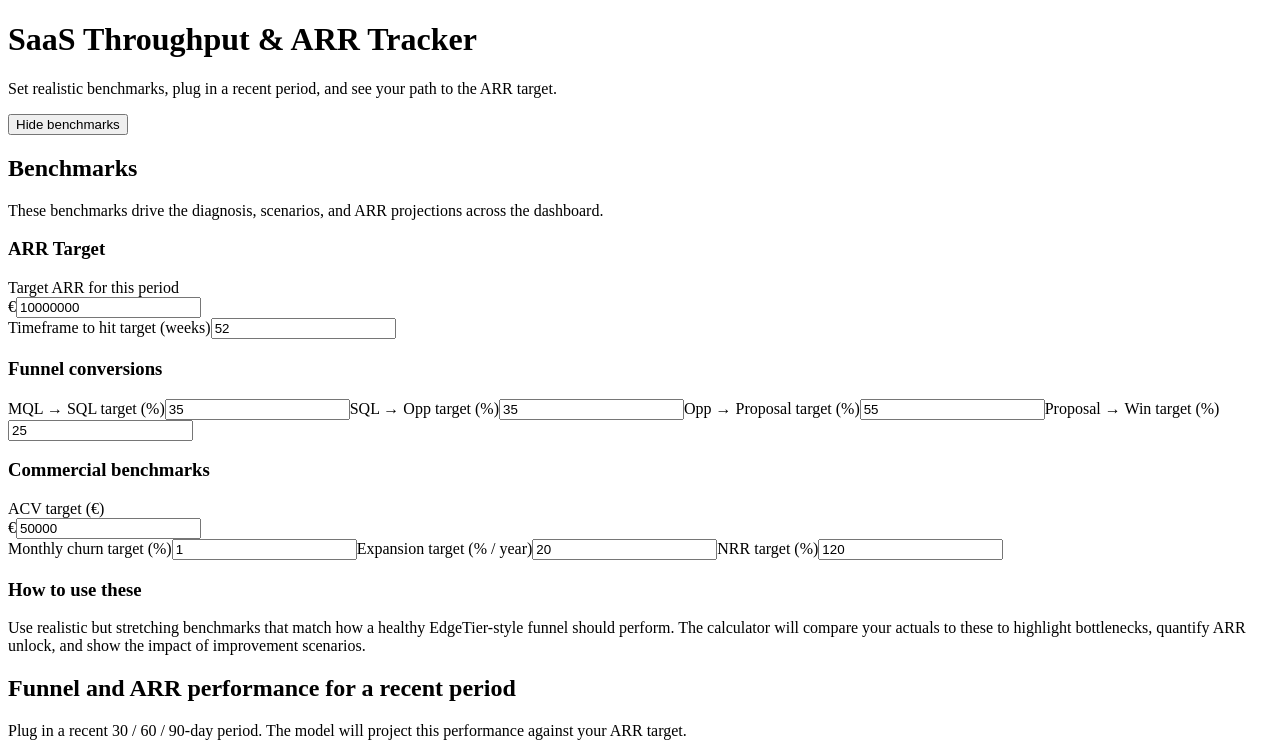
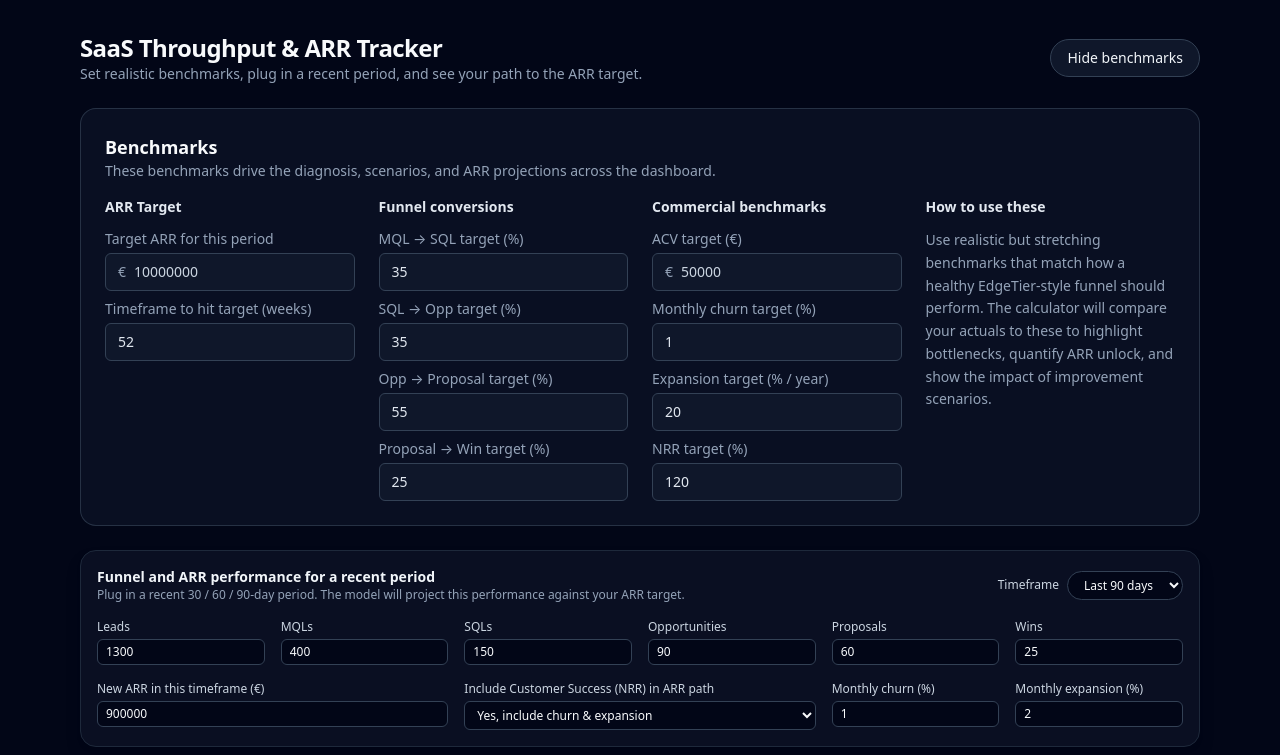
Before and after one commit to powerstephen/saas-throughput-tracker, a Next.js app: page / in a window 1280 px wide. Shown: the top 755 px of the page. Built offline with nearby package versions, Linux system fonts and the light colour scheme.

Commit message:
Update globals.css

```diff
--- a/app/globals.css
+++ b/app/globals.css
@@ -1,163 +1,89 @@
-/* --- Layout wrappers --- */
+/* app/globals.css */
+@tailwind base;
+@tailwind components;
+@tailwind utilities;
 
-.dashboard-root {
-  padding: 32px 32px 48px;
-  background: #020617;
-  min-height: 100vh;
-  color: #f9fafb;
-  font-family: system-ui, -apple-system, BlinkMacSystemFont, "SF Pro Text",
-    "Inter", sans-serif;
+/* Global look & feel */
+:root {
+  --background: #020617; /* navyBg */
+  --foreground: #e5e7eb;
 }
 
-.throughput-section {
-  margin-top: 32px;
+html,
+body {
+  padding: 0;
+  margin: 0;
+  background-color: var(--background);
+  color: var(--foreground);
+  font-family: system-ui, -apple-system, BlinkMacSystemFont, "SF Pro Text",
+    "SF Pro Display", sans-serif;
 }
 
-.section-title {
-  font-size: 24px;
-  font-weight: 600;
-  letter-spacing: 0.02em;
-  margin-bottom: 20px;
+/* Smooth rendering */
+*,
+*::before,
+*::after {
+  box-sizing: border-box;
 }
 
-.section-subtitle {
-  font-size: 20px;
-  font-weight: 600;
-  margin: 32px 0 8px;
+/* Generic card styling for the dashboard */
+.saas-card {
+  @apply rounded-xlplus border border-cardBorder bg-slateSofter/70 p-5 sm:p-6;
 }
 
-.section-helper {
-  font-size: 14px;
-  color: #9ca3af;
-  margin-bottom: 16px;
+.saas-hero-card {
+  @apply rounded-xlplus border border-cardBorder bg-slateSofter/80 px-6 py-6 sm:px-7 sm:py-7 shadow-hero;
 }
 
-/* --- Hero cards --- */
-
-.hero-grid {
-  display: grid;
-  grid-template-columns: repeat(5, minmax(0, 1fr));
-  gap: 20px;
+.saas-hero-title {
+  @apply text-sm font-medium text-slate-200;
 }
 
-.hero-card {
-  background: radial-gradient(circle at top left, #111827, #020617);
-  border-radius: 20px;
-  padding: 18px 20px 18px;
-  border: 1px solid #1f2937;
-  box-shadow: 0 18px 45px rgba(0, 0, 0, 0.75);
-  display: flex;
-  flex-direction: column;
-  justify-content: space-between;
-  min-height: 150px;
+.saas-hero-value {
+  @apply mt-3 text-3xl sm:text-4xl font-semibold tracking-tight text-white;
 }
 
-.hero-title {
-  font-size: 14px;
-  font-weight: 500;
-  color: #e5e7eb;
-  margin-bottom: 8px;
+.saas-hero-subtitle {
+  @apply mt-2 text-xs sm:text-sm text-slate-400;
 }
 
-.hero-value {
-  font-size: 24px;
-  line-height: 1.2;
-  font-weight: 700;
-  color: #f9fafb;
-  margin-bottom: 6px;
+.saas-hero-pill {
+  @apply mt-4 inline-flex items-center rounded-full px-3 py-1 text-xs font-medium;
 }
 
-.hero-subtitle {
-  font-size: 13px;
-  color: #9ca3af;
+.saas-hero-pill-good {
+  @apply bg-emerald-900/60 text-emerald-200 border border-emerald-500/60;
 }
 
-.hero-status-pill {
-  margin-top: 16px;
-  align-self: flex-start;
-  padding: 6px 16px;
-  border-radius: 999px;
-  font-size: 13px;
-  font-weight: 500;
-  border: 1px solid transparent;
+.saas-hero-pill-warn {
+  @apply bg-amber-900/60 text-amber-200 border border-amber-500/60;
 }
 
-.hero-status-good {
-  background: #022c22;
-  color: #a7f3d0;
-  border-color: #059669;
+.saas-hero-pill-bad {
+  @apply bg-rose-900/60 text-rose-200 border border-rose-500/60;
 }
 
-.hero-status-warning {
-  background: #451a03;
-  color: #fed7aa;
-  border-color: #f97316;
+.saas-section-title {
+  @apply text-xl sm:text-2xl font-semibold tracking-tight text-white;
 }
 
-.hero-status-bad {
-  background: #450a0a;
-  color: #fecaca;
-  border-color: #ef4444;
+.saas-section-subtitle {
+  @apply mt-2 text-sm text-slate-400;
 }
 
-/* --- Scenarios --- */
-
-.scenario-section {
-  margin-top: 36px;
+/* Scenario cards */
+.saas-scenario-card {
+  @apply saas-card bg-slate-900/80 hover:bg-slate-900 transition-colors duration-150;
 }
 
-.scenario-grid {
-  display: grid;
-  grid-template-columns: repeat(3, minmax(0, 1fr));
-  gap: 20px;
-  margin-top: 12px;
+.saas-scenario-title {
+  @apply text-base sm:text-lg font-semibold text-slate-50;
 }
 
-.scenario-card {
-  background: radial-gradient(circle at top left, #020617, #020617);
-  border-radius: 20px;
-  padding: 20px 22px 22px;
-  border: 1px solid #1f2937;
-  box-shadow: 0 18px 45px rgba(0, 0, 0, 0.7);
-  display: flex;
-  flex-direction: column;
-  justify-content: space-between;
+.saas-scenario-body {
+  @apply mt-2 text-sm text-slate-300;
 }
 
-.scenario-title {
-  font-size: 18px;
-  font-weight: 600;
-  margin-bottom: 8px;
+.saas-scenario-button {
+  @apply mt-4 inline-flex w-full items-center justify-center rounded-full bg-sky-500 px-4 py-2 text-sm font-semibold text-white shadow-sm hover:bg-sky-400 focus-visible:outline-none focus-visible:ring-2 focus-visible:ring-sky-500 focus-visible:ring-offset-2 focus-visible:ring-offset-slate-950;
 }
-
-.scenario-body {
-  font-size: 14px;
-  color: #d1d5db;
-  line-height: 1.5;
-  margin-bottom: 18px;
-}
-
-.scenario-button {
-  align-self: stretch;
-  border-radius: 999px;
-  padding: 10px 18px;
-  background: #0ea5e9;
-  border: none;
-  color: #0b1120;
-  font-size: 14px;
-  font-weight: 600;
-  cursor: pointer;
-  text-align: center;
-  transition: transform 0.1s ease, box-shadow 0.1s ease, background 0.15s ease;
-}
-
-.scenario-button:hover {
-  background: #38bdf8;
-  box-shadow: 0 12px 30px rgba(56, 189, 248, 0.3);
-  transform: translateY(-1px);
-}
-
-.scenario-button-active {
-  background: #0369a1;
-  color: #e0f2fe;
-}
```
